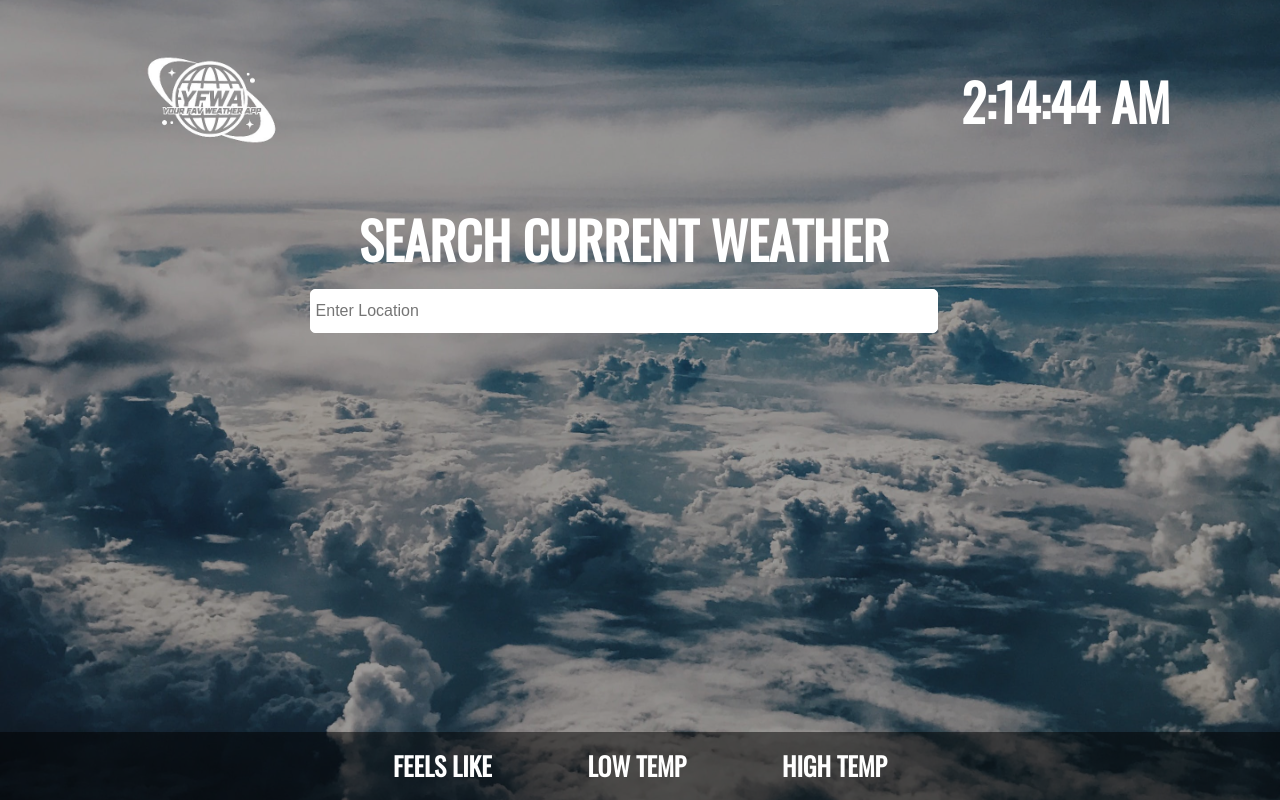
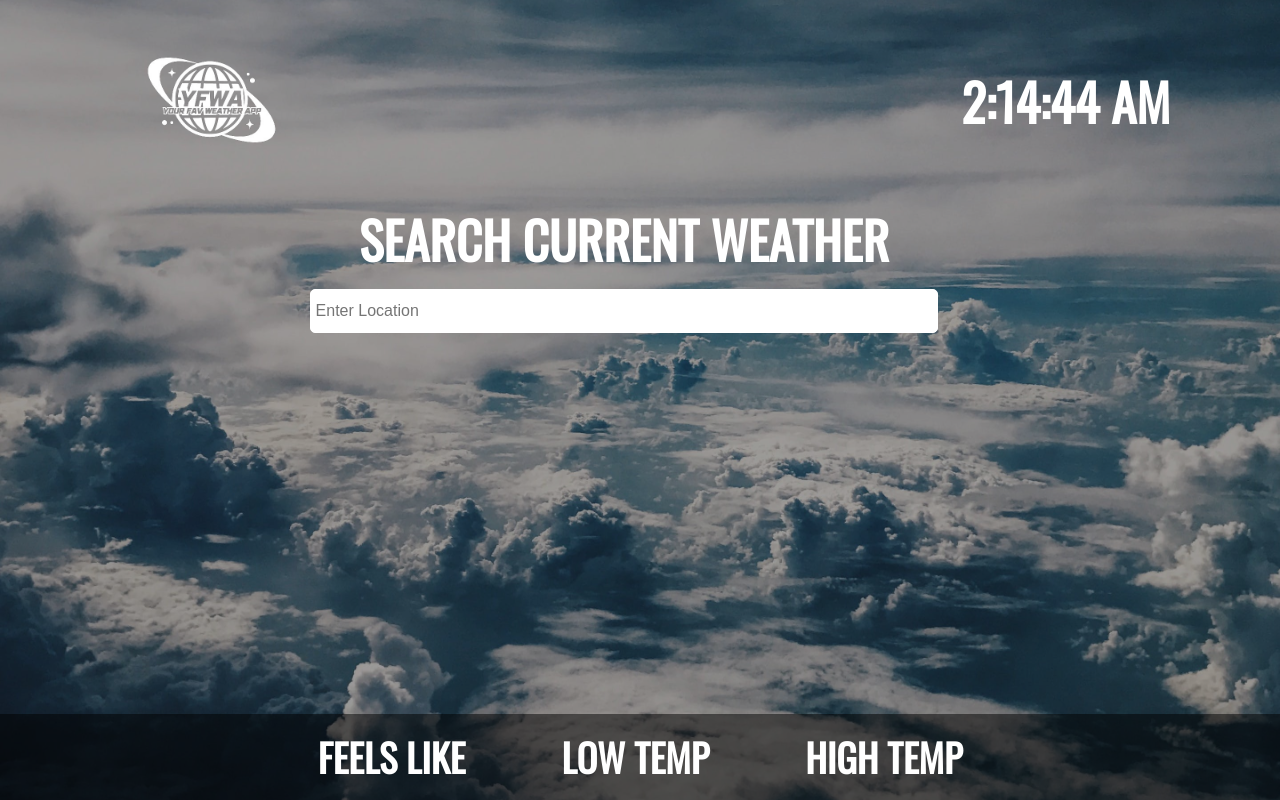
Before and after one commit to steelo808/Your-Favorite-Weather-App, a React (Vite) app: page / in a window 1280 px wide. Built offline with nearby package versions, Linux system fonts and the light colour scheme.

Commit message:
fixed sizing

```diff
--- a/src/App.css
+++ b/src/App.css
@@ -49,7 +49,7 @@ body{
 }
 
 .shadow-effect{
-  text-shadow: #fff 1px 0 10px;
+  text-shadow: #fff 1px 0 15px;
 }
 
 /* Navbar */
@@ -129,7 +129,7 @@ body{
 }
 
 .bottom-section h1 {
-  font-size:2vw;
+  font-size:3vw;
 }
 
 .bottom-section .data{
```
